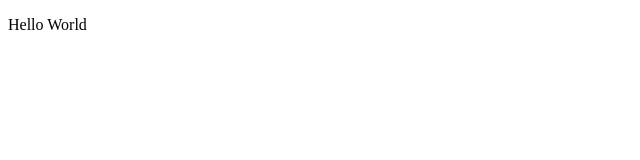
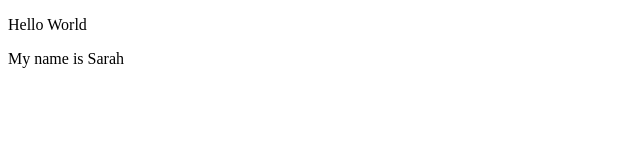
Before and after one commit to DevSSQ/project01, a plain HTML site: page index.html in a window 1280 px wide. Shown: the whole page, without its empty margins (0-640 px from the left). Drawn offline with Linux system fonts and the light colour scheme; files that its build step writes are made by us from their sources.

Commit message:
adding p tag

```diff
--- a/index.html
+++ b/index.html
@@ -8,6 +8,7 @@
     </head>
     <body>
         <p>Hello World</p>
+        <p>My name is Sarah</p>
 
     </body>
 </html>
```
